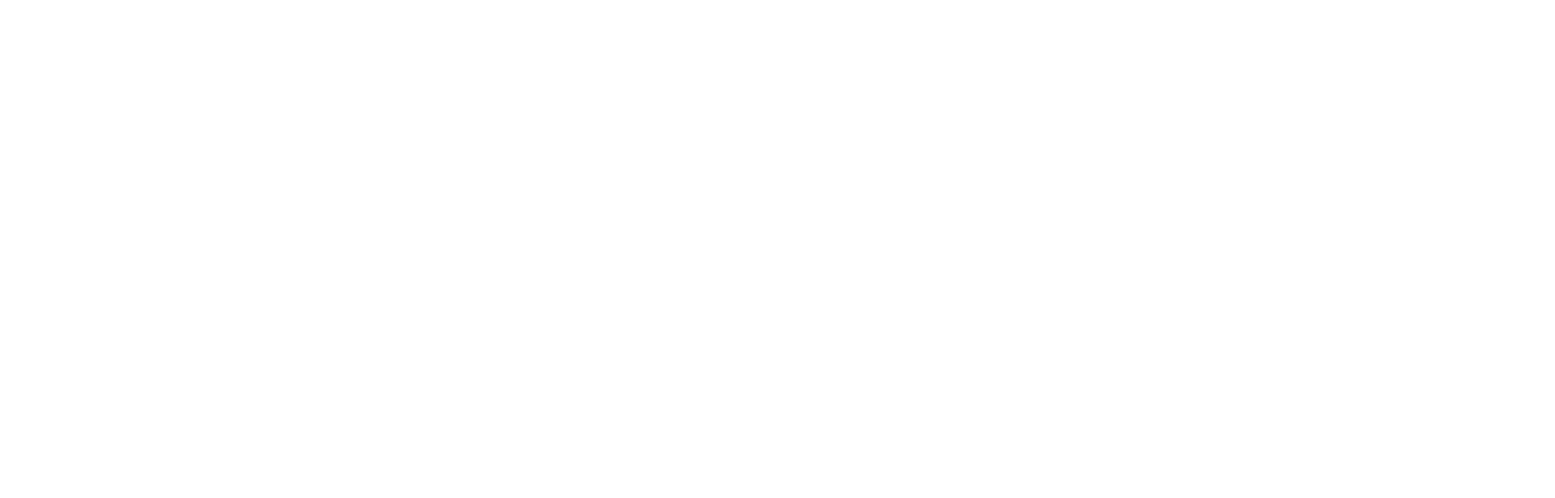
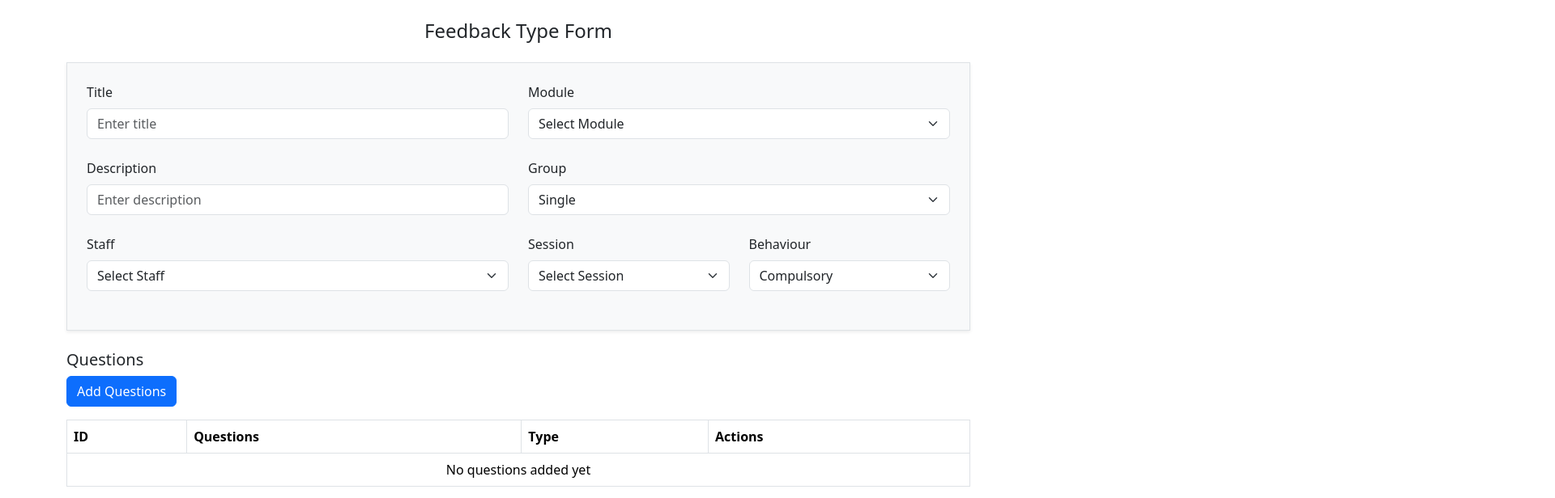
Before and after one commit to 00Feedback-Management-System/FMS_FrontEnd, a React (Vite) app in the folder Feedback_Manangement_System/: page /add/feedbackTypeForm in a window 1280 px wide. Before the commit this address had no page. Shown: the top 616 px of the page at 81% size, 1920 px wide, since content can reach past the window. Built offline with nearby package versions, Linux system fonts and the light colour scheme.

Commit message:
feedbacktype form and add question

```diff
--- a/Feedback_Manangement_System/package.json
+++ b/Feedback_Manangement_System/package.json
@@ -14,11 +14,11 @@
     "@emotion/styled": "^11.14.1",
     "@mui/icons-material": "^7.3.1",
     "@mui/material": "^7.3.1",
-    "@mui/x-data-grid": "^8.10.0",
+    "@mui/x-data-grid": "^8.10.1",
+    "bootstrap": "^5.3.7",
     "react": "^19.1.0",
     "react-dom": "^19.1.0",
-    "react-router-dom": "^7.8.0",
-    "yarn": "^1.22.22"
+    "react-router-dom": "^7.8.0"
   },
   "devDependencies": {
     "@eslint/js": "^9.30.1",
--- a/Feedback_Manangement_System/src/App.jsx
+++ b/Feedback_Manangement_System/src/App.jsx
@@ -1,18 +1,20 @@
+import { useState } from 'react'
 import FeedbackTypeList from "./pages/feedback/FeedbackTypeList";
-import {  Routes, Route } from "react-router-dom";
+import { BrowserRouter as Router, Routes, Route } from "react-router-dom";
 import FeedbackTypeForm from "./pages/feedback/FeedbackTypeForm";
-import ScheduleFeedback from "./pages/feedback/ScheduleFeedback";
+import AddQuestionForm from "./pages/feedback/AddQuestionForm";
 import ScheduleFeedbackList from "./pages/feedback/ScheduleFeedbackList" ;
 function App() {
+  const [questions, setQuestions] = useState([]);
   return (
-    <div style={{ height: "300vh", width: "200vw" }}>
+   <Router>
       <Routes>
         <Route path="/" element={<FeedbackTypeList />} />
-        <Route path="/add-feedback-type-form" element={<FeedbackTypeForm />} />
-        <Route path="/Schedule-Feedback" element={<ScheduleFeedbackList />} />
-        <Route path="/Schedule-Feedback Page" element={<ScheduleFeedback />} />
+        <Route path="/add/feedbackTypeForm" element={<FeedbackTypeForm questions={questions} setQuestions={setQuestions}/>} />
+        <Route path="/ScheduleFeedbackList" element={<ScheduleFeedbackList />} />
+        <Route path="/add/feedbackTypeForm/add-question" element={<AddQuestionForm questions={questions} setQuestions={setQuestions}/>} />
       </Routes>
-    </div>
-  );
+   </Router>
+    );
 }
 export default App;
--- /dev/null
+++ b/Feedback_Manangement_System/src/pages/feedback/AddQuestionForm.jsx
@@ -0,0 +1,60 @@
+import React, {useState} from "react";
+import {useNavigate} from "react-router-dom";
+import "bootstrap/dist/css/bootstrap.min.css";
+
+function AddQuestionForm({questions,setQuestions}){
+    const [text,setText]=useState("");
+    const [type,setType]=useState("");
+    const navigate=useNavigate();
+
+    const handleAdd=()=>{
+        if(text.trim() && type){
+            setQuestions([...questions,{text,type}]);
+            navigate("/");
+        } else {
+            alert("Please enter question text and type");
+        }
+
+    };
+
+    return (
+    <div className="container mt-4 p-4 border rounded bg-light">
+      <h4 className="text-center mb-4">Add Question</h4>
+
+      <div className="mb-3">
+        <label className="form-label">Question</label>
+        <input
+          type="text"
+          className="form-control"
+          value={text}
+          onChange={(e) => setText(e.target.value)}
+        />
+      </div>
+
+      <div className="mb-4">
+        <label className="form-label">Type</label>
+        <select
+          className="form-select"
+          value={type}
+          onChange={(e) => setType(e.target.value)}
+          defaultValue=""
+        >
+          <option value="" disabled hidden>Select Type</option>
+          <option value="Descriptive">Descriptive</option>
+          <option value="MCQ">MCQ</option>
+          <option value="Rating">Rating</option>
+        </select>
+      </div>
+
+      <div className="d-flex justify-content-between">
+        <button className="btn btn-success" onClick={handleAdd}>
+          Add
+        </button>
+        <button className="btn btn-danger" onClick={() => navigate("/")}>
+          Cancel
+        </button>
+      </div>
+    </div>
+    );
+}
+export default AddQuestionForm;
--- a/Feedback_Manangement_System/src/pages/feedback/FeedbackTypeForm.css
+++ /dev/null
@@ -1,22 +0,0 @@
-.form-container {
-  max-width: 500px;
-  margin: 50px auto; /* center horizontally with space from top */
-  padding: 20px;
-  background-color: #ffffff;
-  border-radius: 12px;
-  box-shadow: 0px 4px 12px rgba(0, 0, 0, 0.1);
-  font-family: "Segoe UI", Tahoma, Geneva, Verdana, sans-serif;
-}
-
-.form-title {
-  text-align: center;
-  font-size: 1.8rem;
-  font-weight: 600;
-  color: #333;
-  margin-bottom: 20px;
-}
-
-.back-button {
-  display: block;
-  margin: 20px auto 0 auto;
-}
--- a/Feedback_Manangement_System/src/pages/feedback/FeedbackTypeForm.jsx
+++ b/Feedback_Manangement_System/src/pages/feedback/FeedbackTypeForm.jsx
@@ -1,19 +1,131 @@
-//
+import React, {useState} from "react";
+import "bootstrap/dist/css/bootstrap.min.css";
+import { useNavigate } from "react-router-dom";
 
-import { Button } from "@mui/material";
-import { useNavigate } from "react-router-dom";
-import "./FeedbackTypeForm.css";
 
-export default function FeedbackTypeForm() {
-  const navigate = useNavigate();
+function FeedbackTypeForm({ questions, setQuestions }){
+    //  const handleSubmit = (e) => {
+    //                                e.preventDefault();
+    //                                console.log("Form submitted");
+    //                              };
+      const navigate = useNavigate();
 
-  return (
-    <div style={{ padding: 20 }}>
-      <h2>Add Feedback Type Form</h2>
-      {/* Your form fields here */}
-      <Button variant="contained" onClick={() => navigate("/")}>
-        Back to List
-      </Button>
+    return (
+
+            <div className="container my-4">
+                <h4 className="text-center mb-4">Feedback Type Form</h4>
+                <form className="p-4 border shadow-sm bg-light">
+                    <div className="row mb-3">
+                        <div className="col-md-6 mb-2">
+                            <label className="form-label">Title</label>
+                            <input type="text" className="form-control" placeholder="Enter title" />
+                        </div>
+                        <div className="col-md-6 mb-2">
+                            <label className="form-label">Module</label>
+                            <select className="form-select" defaultValue="">
+                                <option value="" disabled hidden>Select Module</option>
+                                <option>Yes</option>
+                                <option>No</option>
+                            </select>
+                        </div>
+                    </div>
+
+                    <div className="row mb-3">
+                        <div className="col-md-6 mb-2">
+                            <label className="form-label">Description</label>
+                            <input type="text" className="form-control" placeholder="Enter description" />
+                        </div>
+                        <div className="col-md-6 mb-2">
+                            <label className="form-label">Group</label>
+                            <select className="form-select">
+                                <option>Single</option>
+                                <option>Multiple</option>
+                            </select>
+                        </div>
+                    </div>
+
+                    <div className="row mb-3">
+                        <div className="col-md-6 mb-2">
+                            <label className="form-label">Staff</label>
+                            <select className="form-select" defaultValue="">
+                                <option value="" disabled hidden>Select Staff</option>
+                                <option>Yes</option>
+                                <option>No</option>
+                            </select>
+                        </div>
+                        <div className="col-md-3 mb-2">
+                            <label className="form-label">Session</label>
+                            <select className="form-select" defaultValue="">
+                                <option value="" disabled hidden>Select Session</option>
+                                <option>Yes</option>
+                                <option>No</option>
+                            </select>
+                        </div>
+                        <div className="col-md-3 mb-2">
+                            <label className="form-label">Behaviour</label>
+                            <select className="form-select" defaultValue="">
+                                <option>Compulsory</option>
+                                <option>Optional</option>
+                            </select>
+                        </div>
+                    </div>
+                </form>
+
+                <h5 className="mt-4">Questions</h5>
+                  <button
+                      className="btn btn-primary mb-3"
+                      onClick={() => navigate("/add-question")}
+                  >
+                  Add Questions
+                 </button>
+
+        <table className="table table-bordered">
+        <thead>
+          <tr>
+            <th>ID</th>
+            <th>Questions</th>
+            <th>Type</th>
+            <th>Actions</th>
+          </tr>
+        </thead>
+        <tbody>
+          {questions.length > 0 ? (
+            questions.map((q, index) => (
+              <tr key={index}>
+                <td>{index + 1}</td>
+                <td>{q.text}</td>
+                <td>{q.type}</td>
+                <td>
+                  <button
+                    className="btn btn-sm btn-danger"
+                    onClick={() =>
+                      setQuestions(questions.filter((_, i) => i !== index))
+                    }
+                  >
+                    Delete
+                  </button>
+                </td>
+              </tr>
+            ))
+          ) : (
+            <tr>
+              <td colSpan="4" className="text-center">
+                No questions added yet
+              </td>
+            </tr>
+          )}
+        </tbody>
+      </table>
+
+      <div className="d-flex justify-content-between">
+        <button className="btn btn-success">Submit</button>
+        <button className="btn btn-danger">Cancel</button>
+      </div>
     </div>
-  );
+
+
+
+
+    )
 }
+export default FeedbackTypeForm;
--- a/Feedback_Manangement_System/src/pages/feedback/FeedbackTypeList.jsx
+++ b/Feedback_Manangement_System/src/pages/feedback/FeedbackTypeList.jsx
@@ -74,7 +74,7 @@
     const navigate = useNavigate();
     const handleAddClick = () => {
     debugger;
-    navigate("/add-feedback-type-form");
+    navigate("/add/feedbackTypeForm");
   };
 
   return (
--- a/Feedback_Manangement_System/src/pages/feedback/ScheduleFeedback.css
+++ /dev/null
@@ -1,22 +0,0 @@
-.form-container {
-  max-width: 500px;
-  margin: 50px auto; /* center horizontally with space from top */
-  padding: 20px;
-  background-color: #ffffff;
-  border-radius: 12px;
-  box-shadow: 0px 4px 12px rgba(0, 0, 0, 0.1);
-  font-family: "Segoe UI", Tahoma, Geneva, Verdana, sans-serif;
-}
-
-.form-title {
-  text-align: center;
-  font-size: 1.8rem;
-  font-weight: 600;
-  color: #333;
-  margin-bottom: 20px;
-}
-
-.back-button {
-  display: block;
-  margin: 20px auto 0 auto;
-}
--- a/Feedback_Manangement_System/src/pages/feedback/ScheduleFeedback.jsx
+++ /dev/null
@@ -1,17 +0,0 @@
-import { Button } from "@mui/material";
-import { useNavigate } from "react-router-dom";
-import "./ScheduleFeedback.css";
-
-export default function ScheduleFeedback() {
-  const navigate = useNavigate();
-
-  return (
-    <div style={{ padding: 20 }}>
-      <h2>Schedule Feedback Here</h2>
-      {/* Your form fields here */}
-      <Button variant="contained" onClick={() => navigate("/")}>
-        Back to List
-      </Button>
-    </div>
-  );
-}
```
Also changed, not shown: Feedback_Manangement_System/src/main.jsx (+5 -5 lines), 2 other files (tests, documents, lock files or other folders).
